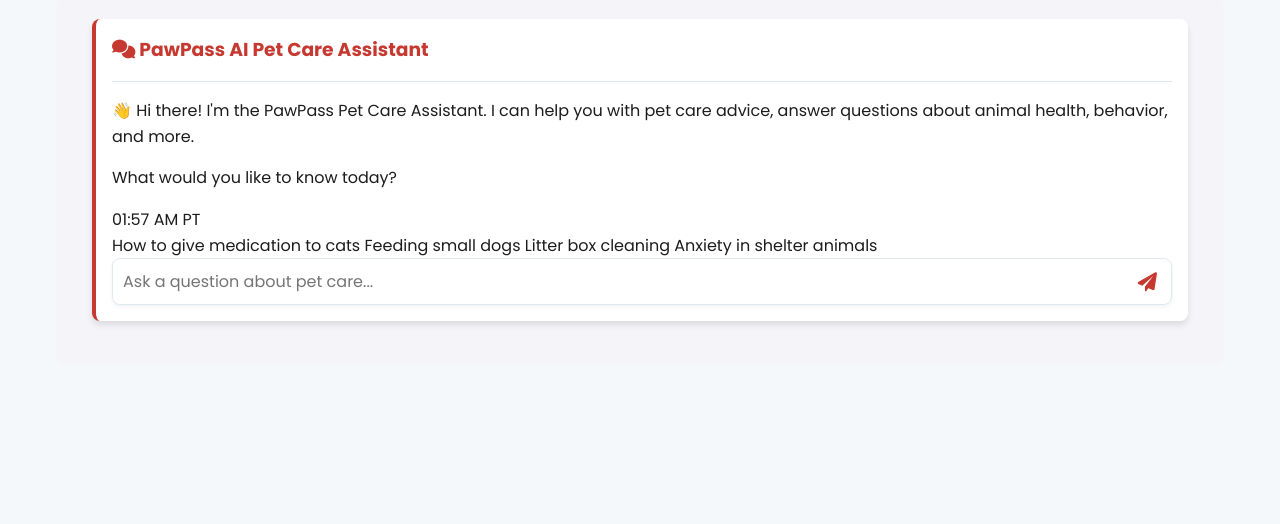
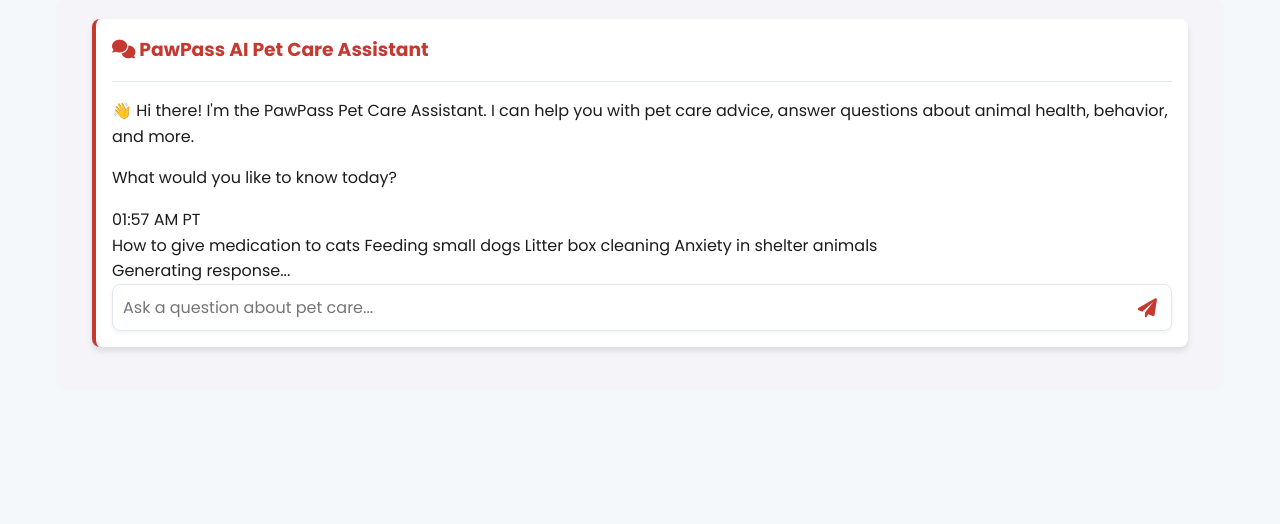
Before and after one commit to kumailrizvi890/PawPass, a Flask app: page /chatbot-page in a window 1280 px wide. Shown: the part 108-632 px from the top of the page. Run offline with Flask 3, Linux system fonts and the light colour scheme; some libraries are stand-ins or nearby versions.

Commit message:
Enhance the user experience by adding animated loading indicators to chatbot
Implement a progress bar and typing dots animation to visually indicate loading status.

Replit-Commit-Author: Agent
Replit-Commit-Session-Id: 6d3b0554-dc1f-4185-aa4d-27dc23fc5956
Replit-Commit-Screenshot-Url: https://storage.googleapis.com/screenshot-production-us-central1/1d19d073-a955-4df6-9402-08c79259d661/4519dbf0-c146-4ae5-8722-ab3f64200476.jpg

```diff
--- a/templates/chatbot.html
+++ b/templates/chatbot.html
@@ -90,39 +90,64 @@
     justify-content: center;
   }
 
+  /* Loading animations */
   .loading-indicator {
     display: none;
-    margin: 20px 0;
-    text-align: left;
+    position: relative;
+    margin: 20px auto;
+    width: 100%;
+    text-align: center;
+    padding: 10px 0;
   }
 
+  /* Progress bar animation */
+  .progress-bar-container {
+    height: 4px;
+    width: 100%;
+    background-color: #f1f1f1;
+    border-radius: 2px;
+    margin-bottom: 15px;
+    overflow: hidden;
+    position: relative;
+  }
+
+  .progress-bar {
+    position: absolute;
+    height: 100%;
+    width: 30%;
+    background-color: var(--primary-color);
+    border-radius: 2px;
+    animation: progress 1.5s infinite ease-in-out;
+  }
+
+  @keyframes progress {
+    0% {
+      left: -30%;
+    }
+    100% {
+      left: 100%;
+    }
+  }
+
+  /* Typing dots animation */
   .typing-indicator {
     display: inline-block;
-    padding: 12px 18px;
+    padding: 15px 20px;
     background-color: #f1f1f1;
     border-radius: 18px;
     border-bottom-left-radius: 5px;
     box-shadow: 0 2px 5px rgba(0, 0, 0, 0.1);
-    animation: pulse 1.5s infinite alternate;
-  }
-
-  @keyframes pulse {
-    0% {
-      box-shadow: 0 2px 5px rgba(0, 0, 0, 0.1);
-    }
-    100% {
-      box-shadow: 0 2px 10px rgba(0, 0, 0, 0.2);
-    }
+    margin-top: 5px;
   }
 
   .typing-dot {
     display: inline-block;
-    width: 8px;
-    height: 8px;
+    width: 10px;
+    height: 10px;
     border-radius: 50%;
     background-color: var(--primary-color);
-    margin-right: 3px;
-    animation: typing 1.4s infinite both;
+    margin-right: 5px;
+    animation: bounce 1.4s infinite both;
   }
 
   .typing-dot:nth-child(2) {
@@ -134,23 +159,23 @@
     margin-right: 0;
   }
 
-  @keyframes typing {
-    0% {
+  @keyframes bounce {
+    0%, 80%, 100% {
       transform: translateY(0);
       opacity: 0.7;
     }
-    30% {
-      transform: translateY(-5px);
+    40% {
+      transform: translateY(-10px);
       opacity: 1;
     }
-    60% {
-      transform: translateY(0);
-      opacity: 0.7;
-    }
-    100% {
-      transform: translateY(0);
-      opacity: 0.7;
-    }
+  }
+
+  /* Message with "thinking" animation */
+  .thinking-text {
+    font-size: 0.9rem;
+    color: #666;
+    margin-top: 8px;
+    font-style: italic;
   }
 
   /* Colorblind mode adjustments */
@@ -228,11 +253,15 @@
 
         <!-- Loading indicator -->
         <div class="loading-indicator" id="loading-indicator">
+          <div class="progress-bar-container">
+            <div class="progress-bar"></div>
+          </div>
           <div class="typing-indicator">
             <span class="typing-dot"></span>
             <span class="typing-dot"></span>
             <span class="typing-dot"></span>
           </div>
+          <div class="thinking-text">Generating response...</div>
         </div>
 
         <!-- Chat input -->
@@ -374,7 +403,31 @@
 
     // Function to get bot response
     function getBotResponse(message) {
+      // Show loading indicator
       loadingIndicator.style.display = 'block';
+
+      // Set loading messages
+      const thinkingTexts = [
+        "Analyzing your question...",
+        "Searching pet database...",
+        "Gathering information...",
+        "Processing pet care data...",
+        "Generating response..."
+      ];
+
+      const thinkingElement = loadingIndicator.querySelector('.thinking-text');
+      let currentTextIndex = 0;
+
+      // Change the thinking text every 2 seconds
+      const thinkingInterval = setInterval(() => {
+        thinkingElement.textContent = thinkingTexts[currentTextIndex];
+        currentTextIndex = (currentTextIndex + 1) % thinkingTexts.length;
+      }, 2000);
+
+      // Start with the first message
+      thinkingElement.textContent = thinkingTexts[0];
+
+      // Scroll to show the loading indicator
       scrollToBottom();
 
       fetch('/chatbot', {
@@ -386,7 +439,10 @@
       })
       .then(response => response.json())
       .then(data => {
+        // Clear the interval and hide loading indicator
+        clearInterval(thinkingInterval);
         loadingIndicator.style.display = 'none';
+
         if (data.error) {
           addBotMessage(`Sorry, I had trouble processing your question. Please try again or ask something else.`);
         } else {
@@ -395,6 +451,7 @@
       })
       .catch(error => {
         console.error('Error:', error);
+        clearInterval(thinkingInterval);
         loadingIndicator.style.display = 'none';
         addBotMessage(`I'm having trouble connecting. Please check your internet connection and try again.`);
       });
```
